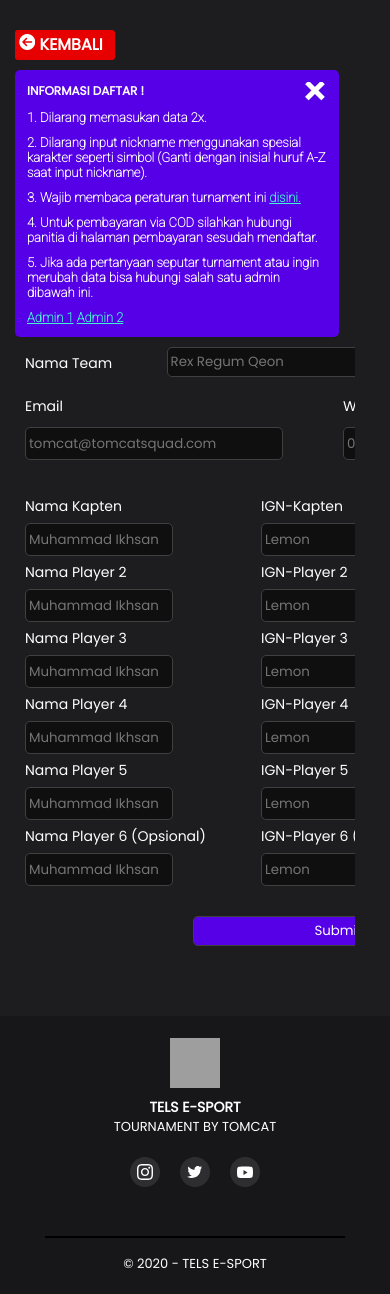
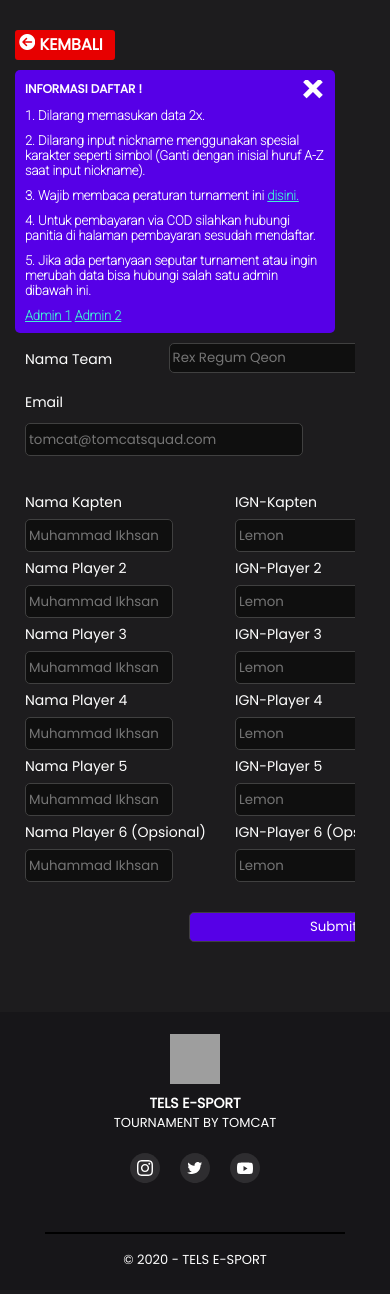
Before and after one commit to tomcat-squad/FLASK-TelsEsport, a Flask app: page /register_MLBB in a window 390 px wide. Shown: the part 347-1641 px from the top of the page. After the commit the page ends 1611 px from the top, so only its background shows below. Run offline with Flask 2, Linux system fonts and the light colour scheme; some libraries are stand-ins or nearby versions; grey boxes are pictures that could not be loaded.

Commit message:
Sync Front-End

```diff
--- a/Apps/BACK-END/static/assets/css/register.css
+++ b/Apps/BACK-END/static/assets/css/register.css
@@ -192,14 +192,20 @@ body {
     grid-area: sec-2;
 }
 
+
 .login-sec-3 {
     grid-area: sec-3;
     margin-left: -625px;
 }
 
+.login-sec-3 input , .login-sec-2 input, .login-sec-4 input{
+    width: 257px ;
+}
+
 .login-sec-4 {
     grid-area: sec-4;
     margin-left: -310px;
+    width: 257px ;
 }
 
 .login-sec-5 {
@@ -225,41 +231,41 @@ body {
 }
 
 @media only screen and (max-width: 800px) {
-    /* .hero-register h1 {
-        top: 30% ;
-        left: 30% ;
-        right: 30% ;
-    } */
+
+    * {
+        overflow-x: hidden ;
+    }
 
     .hero-register {
         margin-top: -12px ;
     }
 
     .alert {
-        width: 600px ;
+        width: 500px ;
+        padding: 10px ;
         margin: 0 ;
         margin-bottom: 20px ;
     }
 
     .form-login-register {
-        width: 600px;
+        width: 550px ;
     }
 
     .form-login-register form {
         margin: 10px auto;
-        width: 600px;
+        width: 550px;
     }
 
     .login-sec-0 {
-        width: 626px;
+        width: 550px;
     }
 
     .login-sec-0 input[type = "text"]{
-        width: 600px ;
+        width: 520px ;
     }
 
     .login-sec-1 aside input[type="email"] {
-        width: 280px;
+        width: 250px;
     }
 
     .login-sec-1 #id-judul-wa{
@@ -274,7 +280,7 @@ body {
 
     .login-sec-1 #id-wa {
         grid-area: wa;
-        width: 280px;
+        width: 240px;
         margin-left: 40px;
         margin-bottom: 10px;
     }
@@ -286,7 +292,7 @@ body {
     }
 
     .login-sec-3 {
-        margin-left: -390px;
+        margin-left: -360px;
     }
 
     .login-sec-3 input {
@@ -302,15 +308,19 @@ body {
     }
 
     .login-sec-5 {
-        width: 500px;
+        width: 550px;
         margin: 30px auto ;
+    }
+
+    .login-sec-5 button {
+        width: 400px ;
     }
 }
 
 @media only screen and (max-width: 600px) {
 
     * {
-        overflow-x: hidden;
+        overflow-x : hidden;
     }
 
     .hero-register {
@@ -361,8 +371,9 @@ body {
 
     .login-sec-0 input[type="text"] {
         margin-left: 0px;
+        margin-right: -50px ;
         height: 21px;
-        width: 430px;
+        width: 400px;
         padding: 3px;
     }
 
@@ -385,7 +396,7 @@ body {
     }
 
     .login-sec-1 aside input[type="email"] {
-        width: 250px;
+        width: 270px;
         margin-left: 0px ;
     }
 
@@ -396,26 +407,33 @@ body {
 
     .login-sec-1 aside #id-wa {
         grid-area: wa;
-        width: 250px;
+        width: 207px;
         margin-left: 60px;
         margin-bottom: 10px;
     }
 
+    .login-sec-3 input , .login-sec-2 input, .login-sec-4 input{
+        width: 150px ;
+    }
 
     .login-sec-2 {
         /* margin-left: -10px ; */
     }
 
     .login-sec-3 {
-        margin-left: -40 0px;
+        margin-left: -340px;
     }
 
     .login-sec-4 {
-        margin-left: -200px;
+        margin-left: -150px;
     }
 
     .login-sec-5 {
-        margin: 30px auto   ;
+        margin: 30px auto ;
+        width: 330px ;
+    }
+
+    .login-sec-5 button {
         width: 290px ;
     }
 
```
